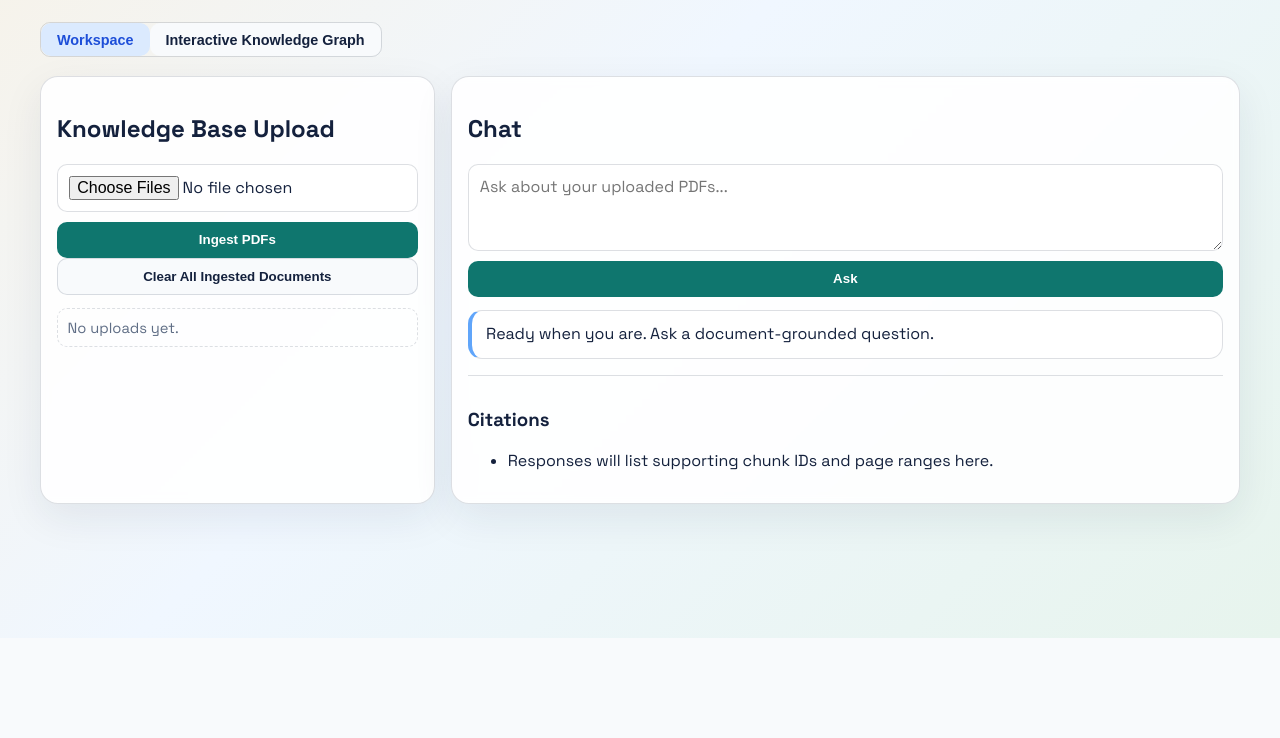
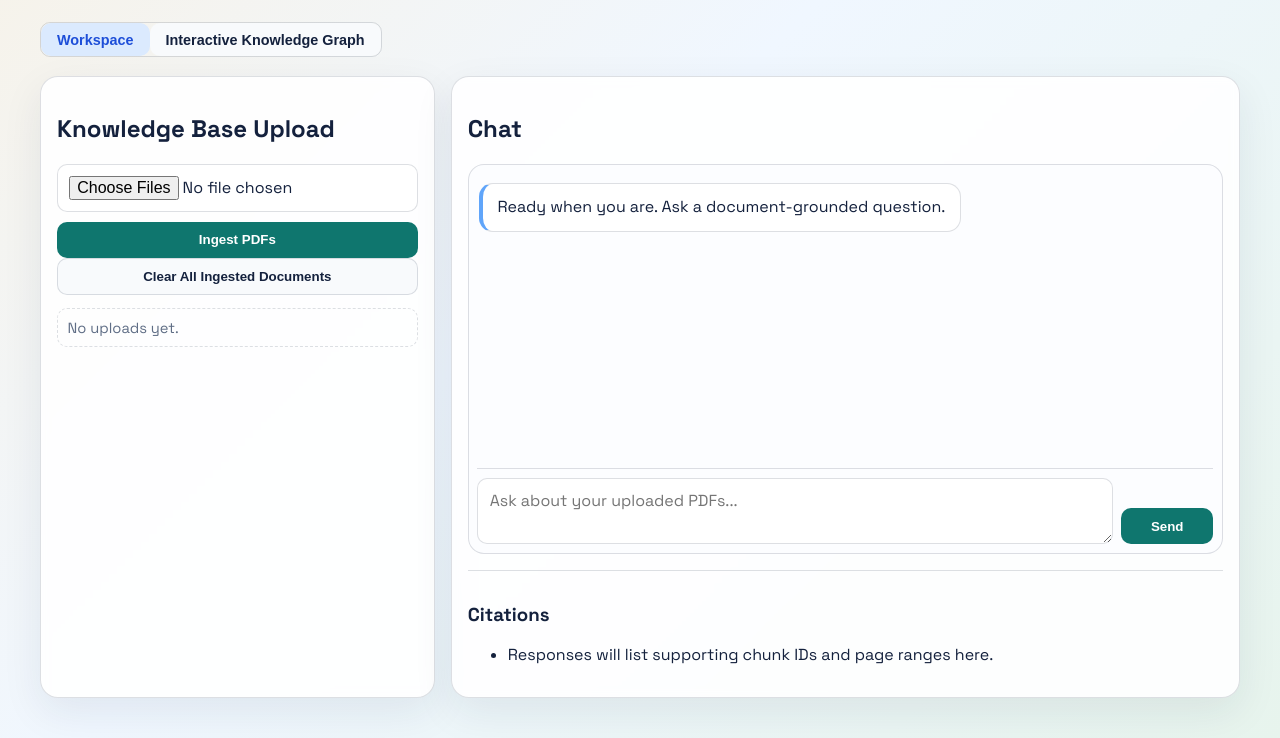
Before and after one commit to kyueran/stack-ai-rag, a FastAPI app: page / in a window 1280 px wide. Shown: the part 162-900 px from the top of the page. Before the commit the page ends 800 px from the top, so only its background shows below. Run offline with FastAPI, Linux system fonts and the light colour scheme; some libraries are stand-ins or nearby versions.

Commit message:
feat(ui): adopt chat-style conversation layout with aligned message bubbles

```diff
--- a/app/ui/static/styles.css
+++ b/app/ui/static/styles.css
@@ -96,9 +96,55 @@ input[type="file"], textarea, select {
 }
 
 .chat-thread {
-  margin-top: 0.85rem;
+  margin-top: 0.35rem;
+  display: flex;
+  flex-direction: column;
+  gap: 0.6rem;
+  min-height: 280px;
+  max-height: 54vh;
+  overflow-y: auto;
+  padding: 0.25rem 0.1rem 0.15rem;
+  scroll-behavior: smooth;
+}
+
+.chat-shell {
+  border: 1px solid var(--line);
+  border-radius: 16px;
+  background: #fcfdff;
+  padding: 0.55rem;
+}
+
+.chat-row {
+  display: flex;
+  width: 100%;
+}
+
+.assistant-row {
+  justify-content: flex-start;
+}
+
+.user-row {
+  justify-content: flex-end;
+}
+
+.chat-composer {
+  margin-top: 0.55rem;
+  border-top: 1px solid var(--line);
+  padding-top: 0.55rem;
   display: grid;
+  grid-template-columns: 1fr auto;
   gap: 0.5rem;
+  align-items: end;
+}
+
+.chat-composer textarea {
+  resize: vertical;
+  min-height: 54px;
+  max-height: 180px;
+}
+
+.chat-composer button {
+  min-width: 92px;
 }
 
 .bubble {
@@ -116,9 +162,15 @@ input[type="file"], textarea, select {
 .bubble.refused { border-left: 4px solid #dc2626; }
 .bubble.insufficient { border-left: 4px solid var(--warn); }
 .bubble.user {
-  justify-self: end;
+  max-width: min(78%, 720px);
   background: #ecfeff;
   border-left: 4px solid #0891b2;
+}
+.bubble.assistant,
+.bubble.refused,
+.bubble.insufficient,
+.bubble.system {
+  max-width: min(82%, 760px);
 }
 .bubble.assistant { border-left: 4px solid #0f766e; }
 
@@ -521,6 +573,19 @@ input[type="file"], textarea, select {
 
 @media (max-width: 900px) {
   .panel-grid { grid-template-columns: 1fr; }
+  .chat-composer {
+    grid-template-columns: 1fr;
+  }
+  .chat-composer button {
+    width: 100%;
+  }
+  .bubble.user,
+  .bubble.assistant,
+  .bubble.refused,
+  .bubble.insufficient,
+  .bubble.system {
+    max-width: 100%;
+  }
   .concepts-form {
     grid-template-columns: 1fr;
   }
--- a/app/ui/templates/index.html
+++ b/app/ui/templates/index.html
@@ -57,21 +57,27 @@
 
         <section class="panel chat-panel">
           <h2>Chat</h2>
+          <div class="chat-shell">
+            <div id="chat-thread" class="chat-thread">
+              <div class="chat-row assistant-row">
+                <article class="bubble system">Ready when you are. Ask a document-grounded question.</article>
+              </div>
+            </div>
+
+            <div id="query-loading" class="loading htmx-indicator">Thinking with evidence...</div>
+
             <form
               id="query-form"
-            class="stack"
+              class="chat-composer"
               hx-post="/ui/query"
               hx-target="#chat-thread"
               hx-swap="beforeend"
               hx-indicator="#query-loading"
+              hx-on::after-request="this.reset(); if (window.scrollChatToBottom) { window.scrollChatToBottom(); }"
             >
-            <textarea name="query" placeholder="Ask about your uploaded PDFs..." rows="3" required></textarea>
-            <button type="submit">Ask</button>
+              <textarea name="query" placeholder="Ask about your uploaded PDFs..." rows="2" required></textarea>
+              <button type="submit">Send</button>
             </form>
-          <div id="query-loading" class="loading htmx-indicator">Thinking with evidence...</div>
-
-          <div id="chat-thread" class="chat-thread">
-            <article class="bubble system">Ready when you are. Ask a document-grounded question.</article>
           </div>
 
           <aside class="evidence-panel">
@@ -145,6 +151,19 @@
       tabs.forEach((tab) => {
         tab.addEventListener("click", () => setMode(tab.dataset.mode || "workspace"));
       });
+
+      const chatThread = document.getElementById("chat-thread");
+      window.scrollChatToBottom = () => {
+        if (!chatThread) {
+          return;
+        }
+        chatThread.scrollTop = chatThread.scrollHeight;
+      };
+      document.body.addEventListener("htmx:afterSwap", (event) => {
+        if (event.target && event.target.id === "chat-thread" && window.scrollChatToBottom) {
+          window.scrollChatToBottom();
+        }
+      });
     })();
   </script>
 </body>
--- a/app/ui/templates/partials/chat_turn.html
+++ b/app/ui/templates/partials/chat_turn.html
@@ -1,4 +1,7 @@
+<div class="chat-row user-row">
   <article class="bubble user">{{ user_query }}</article>
+</div>
+<div class="chat-row assistant-row">
   <article class="bubble {% if response.status == 'refused' %}refused{% elif response.status == 'insufficient_evidence' %}insufficient{% else %}assistant{% endif %}">
     {% if answer_view.mode == 'list' %}
       <ul class="answer-list">
@@ -38,6 +41,7 @@
       <p class="disclaimer">{{ response.disclaimer }}</p>
     {% endif %}
   </article>
+</div>
 <ul id="citation-list" hx-swap-oob="outerHTML">
   {% if response.citations %}
     {% for citation in response.citations %}
```
Lines whose indentation alone changed are shown as unchanged.
